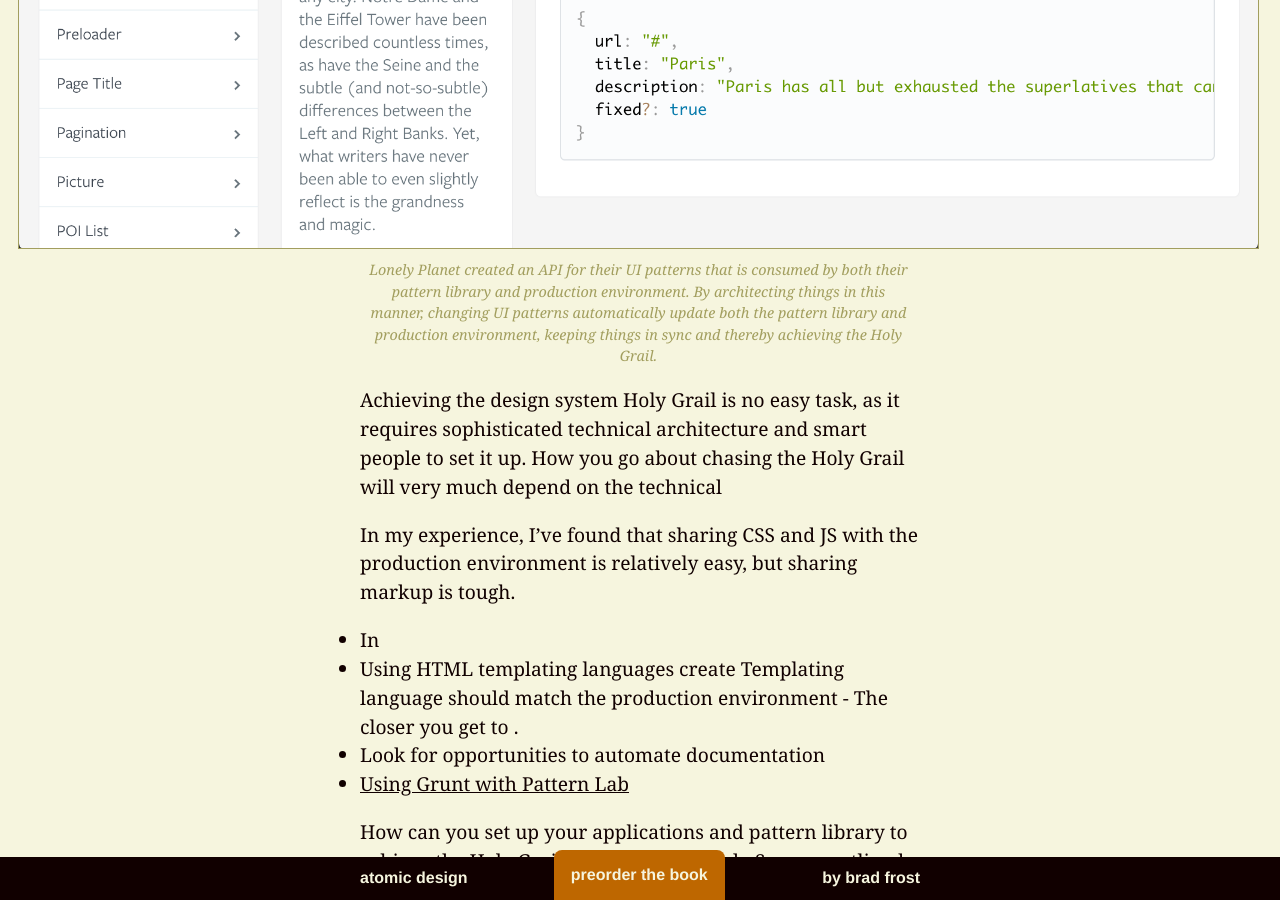
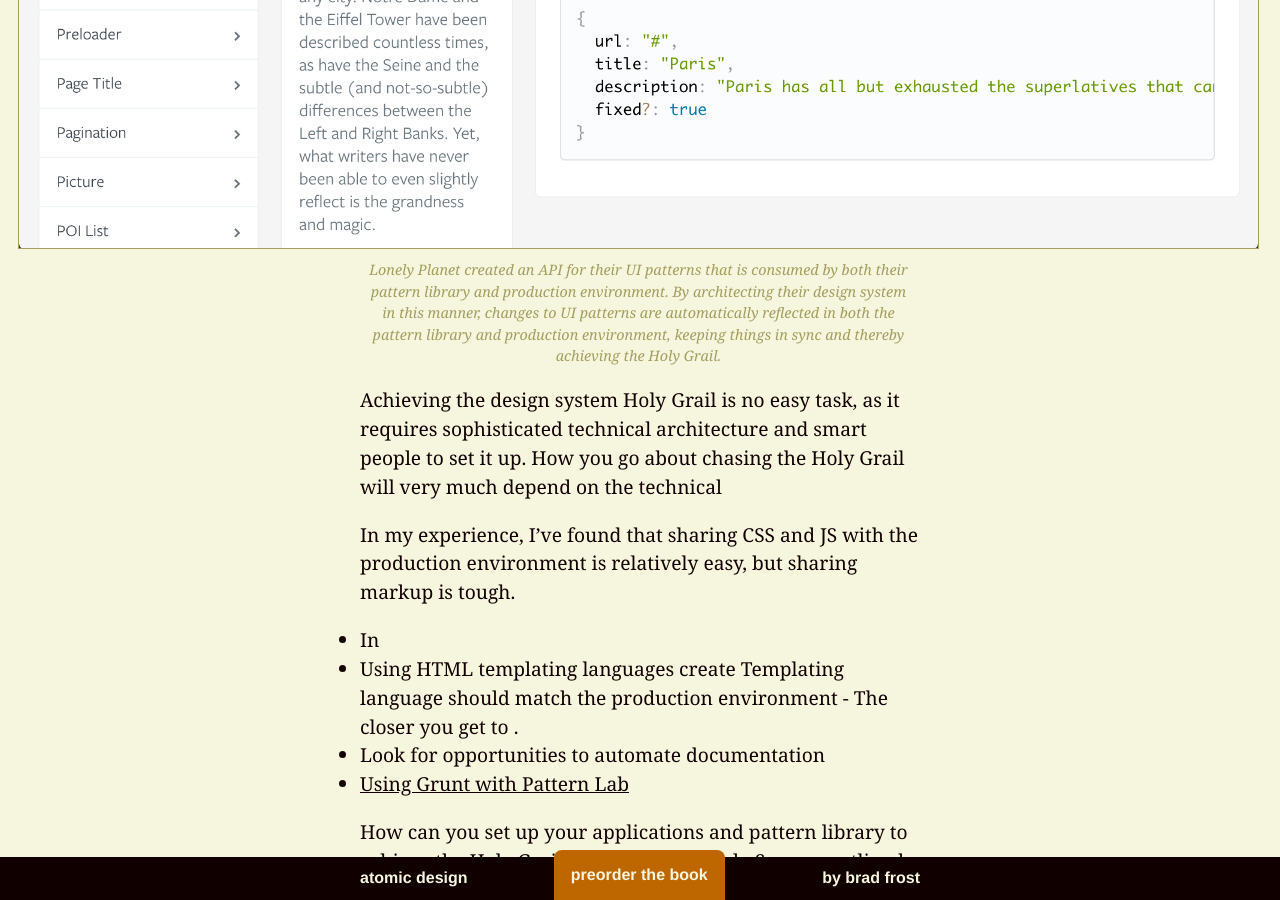
Before and after one commit to bradfrost/atomic-design, a Jekyll site: the page built from chapter-5.md, in a window 1280 px wide and 900 px high, scrolled down 20284 px. Built offline with Jekyll 4.4.1, drawn with Linux system fonts in a browser that asks for light colours.

Commit message:
Chapter 5 draft
Rizzo caption

```diff
--- a/chapter-5.md
+++ b/chapter-5.md
@@ -164,7 +164,7 @@ The Holy Grail removes any duplication of effort and ensures the pattern library
 
 As it turns out, this dream can be a reality. Lonely Planet, the travel guide company, established a Holy Grail-style design system they call [Rizzo](http://rizzo.lonelyplanet.com/).
 
-{% include figure.html src="../images/content/rizzo.png" caption="Lonely Planet created an API for their UI patterns that is consumed by both their pattern library and production environment. By architecting things in this manner, changing UI patterns automatically update both the pattern library and production environment, keeping things in sync and thereby achieving the Holy Grail." %}
+{% include figure.html src="../images/content/rizzo.png" caption="Lonely Planet created an API for their UI patterns that is consumed by both their pattern library and production environment. By architecting their design system in this manner, changes to UI patterns are automatically reflected in both the pattern library and production environment, keeping things in sync and thereby achieving the Holy Grail." %}
 
 Achieving the design system Holy Grail is no easy task, as it requires sophisticated technical architecture and smart people to set it up. How you go about chasing the Holy Grail will very much depend on the technical
 
```
Also changed, not shown: 2 other files.
